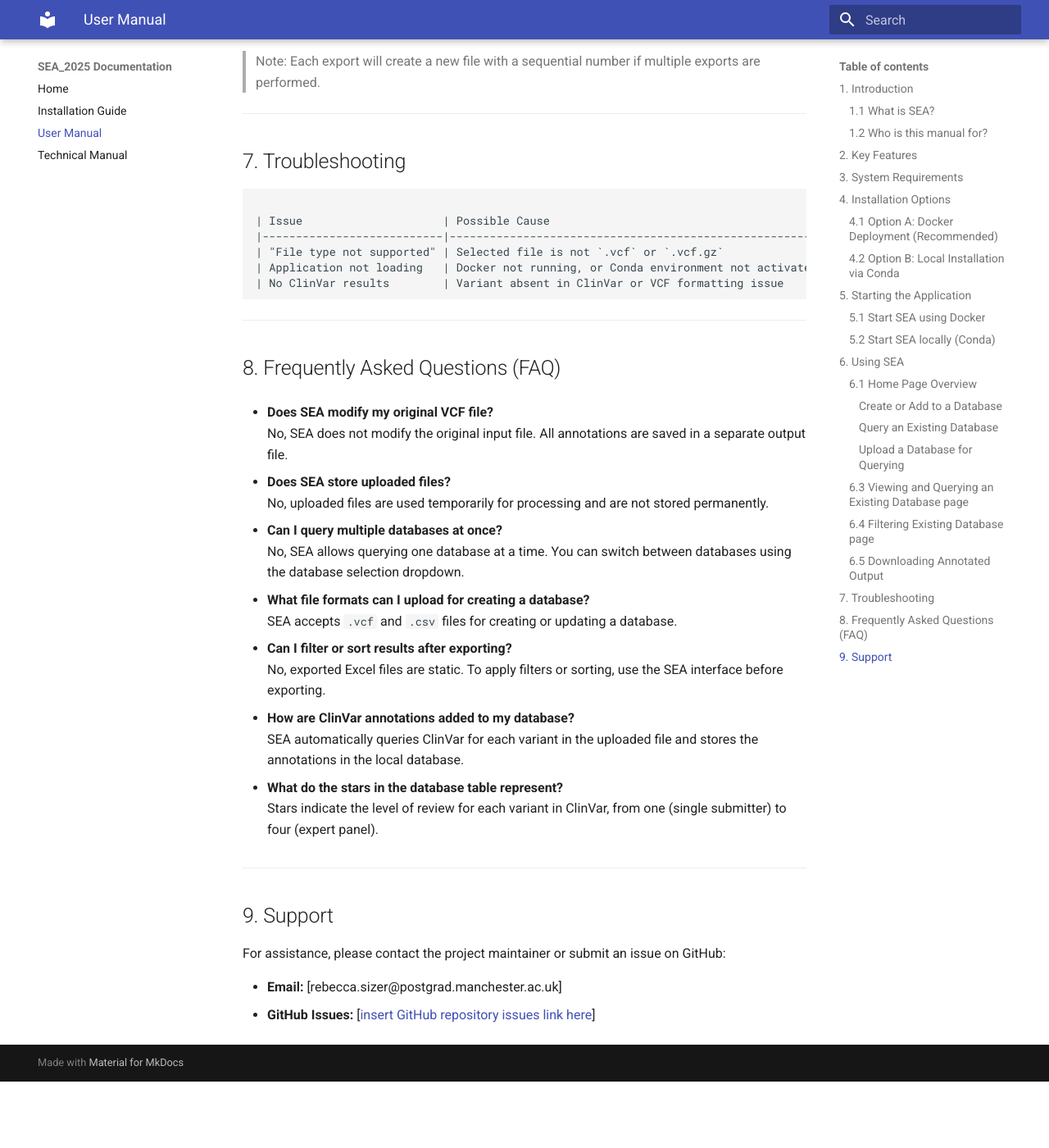
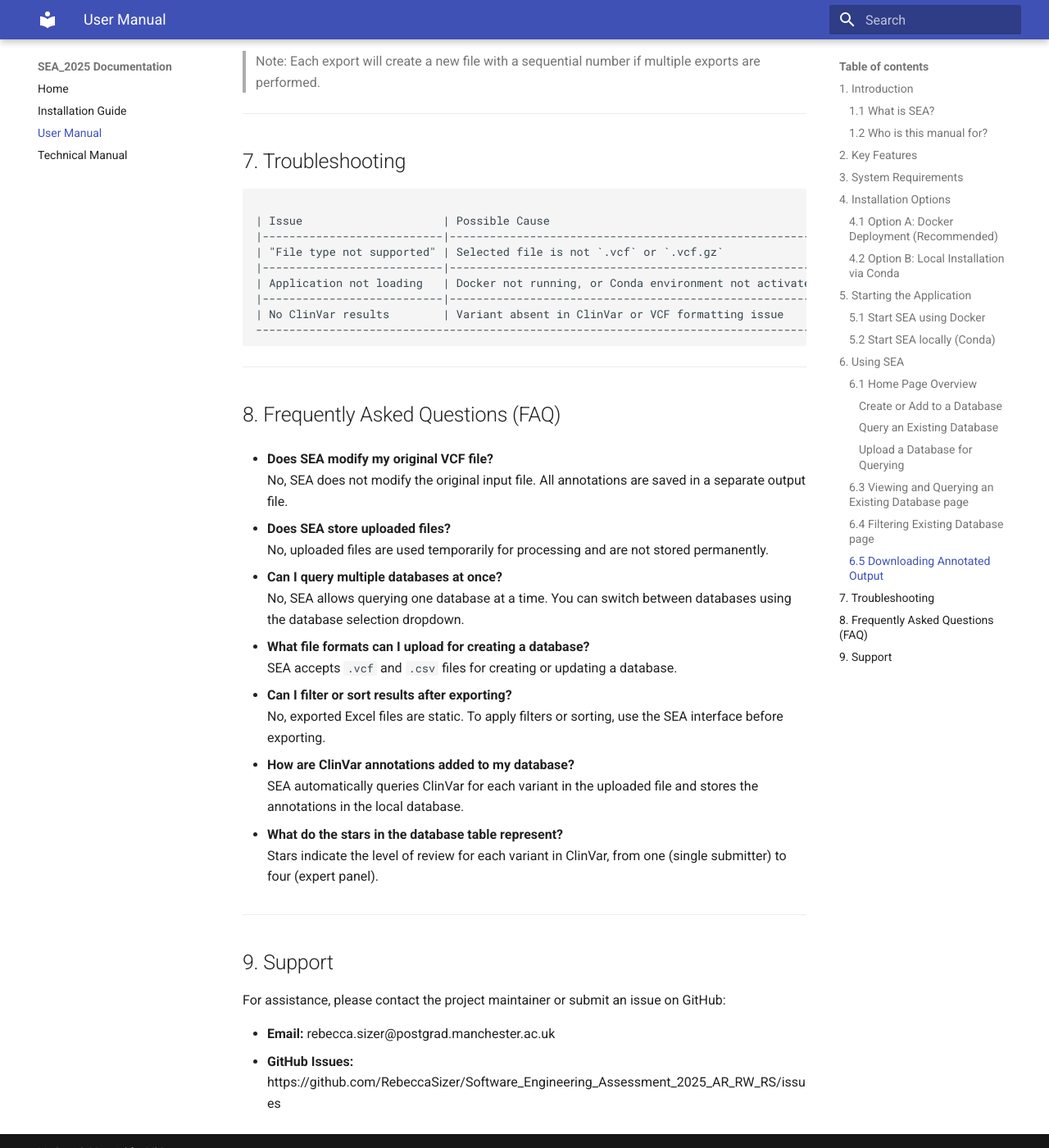
Before and after one commit to RebeccaSizer/Software_Engineering_Assessment_2025_AR_RW_RS, an MkDocs documentation site: the page built from docs/user_manual.md, in a window 1280 px wide and 1400 px high, scrolled down 5274 px. Shown: the whole window at 82% size. Built offline with MkDocs 1.6.1 and Material for MkDocs 9.7.7, drawn with Linux system fonts in a browser that asks for light colours; before the commit the page ends 6593 px from its top, so only the background shows below that.

Commit message:
bug fix user manual

````diff
--- a/docs/user_manual.md
+++ b/docs/user_manual.md
@@ -181,8 +181,11 @@ After running a query or filtering the database, you can save the annotated resu
 | Issue                     | Possible Cause                                         | Suggested Action                                                               |
 |---------------------------|--------------------------------------------------------|--------------------------------------------------------------------------------|
 | "File type not supported" | Selected file is not `.vcf` or `.vcf.gz`               | Ensure your input file is in the correct format                                |
+|---------------------------|--------------------------------------------------------|--------------------------------------------------------------------------------|
 | Application not loading   | Docker not running, or Conda environment not activated | Start Docker or activate the Conda environment using `conda activate sea_venv` |
+|---------------------------|--------------------------------------------------------|--------------------------------------------------------------------------------|
 | No ClinVar results        | Variant absent in ClinVar or VCF formatting issue      | Verify the variant exists and the VCF file is correctly formatted              |
+-----------------------------------------------------------------------------------------------------------------------------------------------------------------------
 ```
 ---
 
@@ -215,5 +218,5 @@ After running a query or filtering the database, you can save the annotated resu
 
 For assistance, please contact the project maintainer or submit an issue on GitHub:
 
-- **Email:** [rebecca.sizer@postgrad.manchester.ac.uk]
-- **GitHub Issues:** [[insert GitHub repository issues link here](https://github.com/RebeccaSizer/Software_Engineering_Assessment_2025_AR_RW_RS.git)]
+- **Email:** rebecca.sizer@postgrad.manchester.ac.uk
+- **GitHub Issues:** https://github.com/RebeccaSizer/Software_Engineering_Assessment_2025_AR_RW_RS/issues
````
